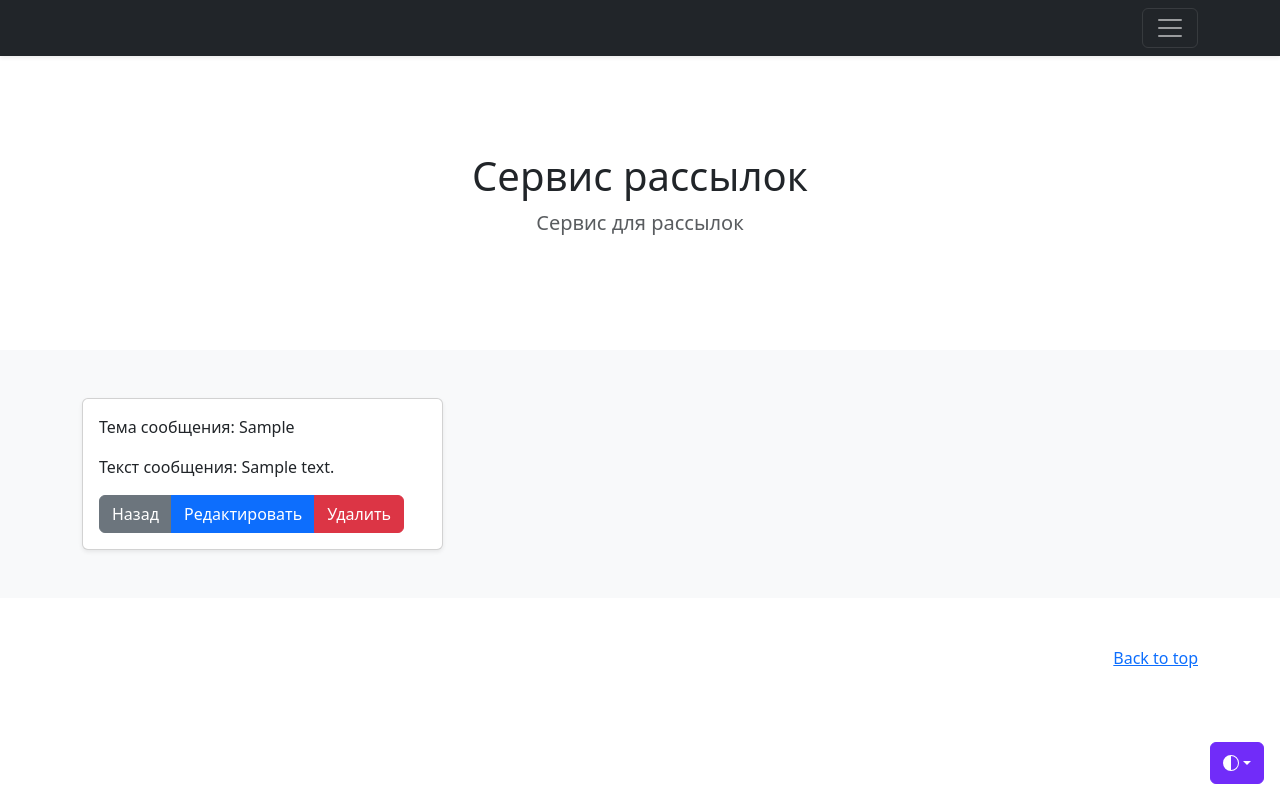
After one commit to skazim9/DjangoProject, a Django app: page /message/1/ in a window 1280 px wide. The commit adds this page. Run offline with Django 5.2, Linux system fonts and the light colour scheme; tables that the repository leaves empty hold one stand-in row (values such as "Sample post"); some libraries are stand-ins or nearby versions.

Commit message:
update for message

```diff
--- /dev/null
+++ b/mailing/templates/mailing/message_detail.html
@@ -0,0 +1,24 @@
+{% extends 'mailing/base.html' %}
+{% block content %}
+<div class="album py-5 bg-body-tertiary">
+    <div class="container">
+      <div class="row row-cols-1 row-cols-sm-2 row-cols-md-3 g-3">
+        <div class="col">
+          <div class="card shadow-sm">
+            <div class="card-body">
+              <p class="card-text">Тема сообщения: {{ object.topic }}</p>
+              <p class="card-text">Текст сообщения: {{ object.text }}</p>
+              <div class="d-flex justify-content-between align-items-center">
+                <div class="btn-group">
+                  <a class="btn btn-secondary" href="{% url 'mailing:message_list' %}" role="button">Назад</a>
+                  <a class="btn btn-primary" href="{% url 'mailing:message_update' message.pk %}" role="button">Редактировать</a>
+                  <a class="btn btn-danger" href="{% url 'mailing:message_delete' message.pk %}" role="button">Удалить</a>
+                </div>
+              </div>
+            </div>
+          </div>
+        </div>
+      </div>
+    </div>
+  </div>
+{% endblock %}
--- a/mailing/templates/mailing/recipient_confirm_delete.html
+++ b/mailing/templates/mailing/recipient_confirm_delete.html
@@ -6,6 +6,6 @@
 <form method="post">
     {% csrf_token %}
     <button type="submit" class="btn btn-danger">Удалить</button>
-    <a href="{% url 'mailing:recipient_list' %}" class="btn btn-secondary">Отмена</a>
+    <a href="{% url 'mailing:recipient' recipient.pk %}" class="btn btn-secondary">Отмена</a>
 </form>
 {% endblock %}
--- a/mailing/templates/mailing/recipient_detail.html
+++ b/mailing/templates/mailing/recipient_detail.html
@@ -8,7 +8,7 @@
             <div class="card-body">
               <p class="card-text">{{ object.full_name | upper }}</p>
               <p class="card-text">{{ object.email }}</p>
-              <p class="card-text">Комментарий: {{ object.comment }}</p>
+              <p class="card-text">Комментарий: {{ object.comment | default:"Комментарий отсутствует" }}</p>
               <div class="d-flex justify-content-between align-items-center">
                 <div class="btn-group">
                   <a class="btn btn-secondary" href="{% url 'mailing:recipient_list' %}" role="button">Назад</a>
--- a/mailing/urls.py
+++ b/mailing/urls.py
@@ -2,14 +2,19 @@ from django.urls import path
 
 from mailing.apps import MailingConfig
 from mailing.views import RecipientListView, RecipientDetailsView, RecipientCreateView, RecipientUpdateView, \
-    RecipientDeleteView
+    RecipientDeleteView, MessageDetailsView, MessageCreateView, MessageUpdateView, MessageDeleteView, MessageListView
 
 app_name = MailingConfig.name
 
 urlpatterns = [
-    path('', RecipientListView.as_view(), name='recipient_list'),
+    path('a', RecipientListView.as_view(), name='recipient_list'),
     path('recipient/<int:pk>/', RecipientDetailsView.as_view(), name='recipient'),
-    path("new/", RecipientCreateView.as_view(), name="recipient_create"),
-    path("update/<int:pk>/", RecipientUpdateView.as_view(), name="recipient_update"),
-    path("delete/<int:pk>/", RecipientDeleteView.as_view(), name="recipient_delete"),
+    path("new/recipient/", RecipientCreateView.as_view(), name="recipient_create"),
+    path("update/recipient/<int:pk>/", RecipientUpdateView.as_view(), name="recipient_update"),
+    path("delete/recipient/<int:pk>/", RecipientDeleteView.as_view(), name="recipient_delete"),
+    path('', MessageListView.as_view(), name='message_list'),
+    path('message/<int:pk>/', MessageDetailsView.as_view(), name='message'),
+    path("new/message/", MessageCreateView.as_view(), name="message_create"),
+    path("update/message/<int:pk>/", MessageUpdateView.as_view(), name="message_update"),
+    path("delete/message/<int:pk>/", MessageDeleteView.as_view(), name="message_delete"),
 ]
```
Also changed, not shown: mailing/admin.py (+8 -1 lines), mailing/templates/mailing/message_confirm_delete.html (added, +11 -0 lines), mailing/templates/mailing/message_form.html (added, +20 -0 lines), mailing/templates/mailing/message_list.html (added, +32 -0 lines).
